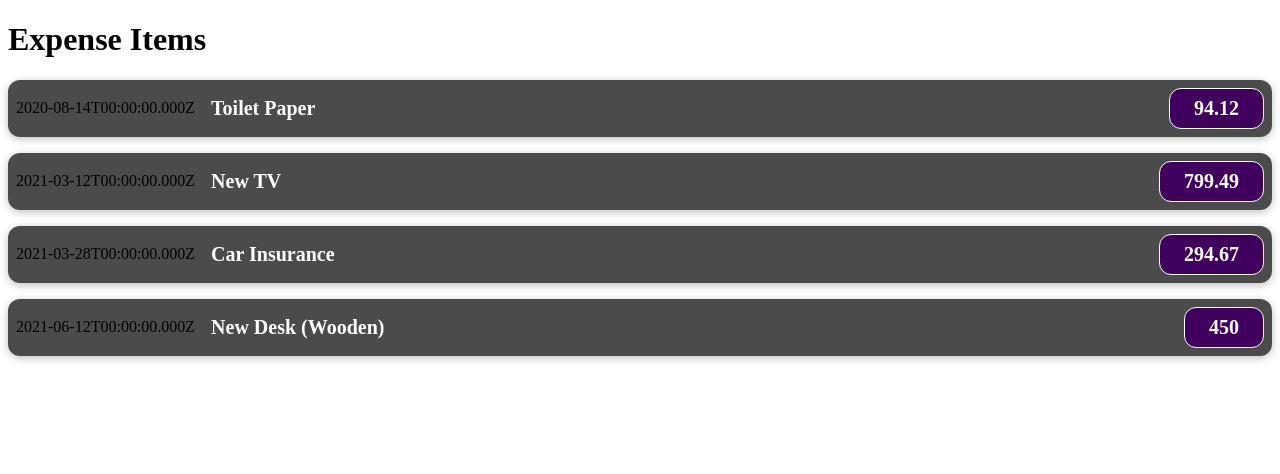
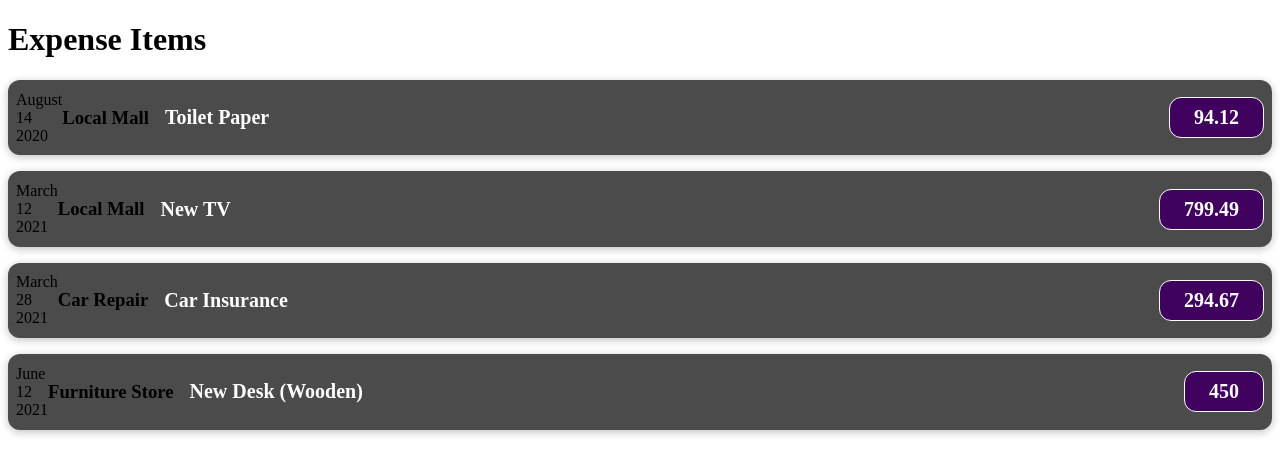
Before and after one commit to aadi-thedevguy/react-Expense-Tracker, a React (Vite) app: page / in a window 1280 px wide. Shown: the top 474 px of the page. Built offline with nearby package versions, Linux system fonts and the light colour scheme.

Commit message:
Fat Arrow functions and organised the code better

```diff
--- a/src/App.jsx
+++ b/src/App.jsx
@@ -8,19 +8,26 @@ export default function App() {
       title: 'Toilet Paper',
       amount: 94.12,
       date: new Date(2020, 7, 14),
+      locationOfExpenditure: 'Local Mall'
     },
-    { id: 'e2', title: 'New TV', amount: 799.49, date: new Date(2021, 2, 12) },
+    {
+      id: 'e2', title: 'New TV', amount: 799.49, date: new Date(2021, 2, 12),
+      locationOfExpenditure: 'Local Mall'
+
+    },
     {
       id: 'e3',
       title: 'Car Insurance',
       amount: 294.67,
       date: new Date(2021, 2, 28),
+      locationOfExpenditure: 'Car Repair'
     },
     {
       id: 'e4',
       title: 'New Desk (Wooden)',
       amount: 450,
       date: new Date(2021, 5, 12),
+      locationOfExpenditure: 'Furniture Store'
     },
   ];
 
@@ -30,9 +37,10 @@ export default function App() {
       {
         expenses.map(expense => (
           <ExpenseItem key={expense.id}
-          title= {expense.title}
-          amount={expense.amount}
-          date={expense.date} />
+            title={expense.title}
+            amount={expense.amount}
+            date={expense.date}
+            location={expense.locationOfExpenditure} />
         ))
       }
     </main>
--- /dev/null
+++ b/src/components/ExpenseDate.jsx
@@ -0,0 +1,16 @@
+
+
+const ExpenseDate = ({ date }) => {
+  const month = date.toLocaleString('en-US', { month: 'long' })
+  const year = date.getFullYear()
+  const day = date.toLocaleString('en-US', { day: '2-digit' })
+  return (
+    <div>
+      <div>{month}</div>
+      <div>{day}</div>
+      <div>{year}</div>
+    </div>
+  )
+}
+
+export default ExpenseDate
--- /dev/null
+++ b/src/components/ExpenseDetails.jsx
@@ -0,0 +1,12 @@
+
+const ExpenseDetails = ({ amount, title, location }) => {
+
+  return (
+    <div className="expense-item__description">
+      <h2>{title}</h2>
+      <div className="expense-item__price">{amount}</div>
+    </div>
+  )
+}
+
+export default ExpenseDetails
--- a/src/components/ExpenseItem.jsx
+++ b/src/components/ExpenseItem.jsx
@@ -1,14 +1,14 @@
-import React from "react";
 
-const ExpenseItem = ({amount,date,title}) => {
+import ExpenseDate from './ExpenseDate'
+import ExpenseDetails from './ExpenseDetails'
+
+const ExpenseItem = ({ amount, date, title, location }) => {
 
   return (
     <div className="expense-item">
-      <div>{date.toISOString()}</div>
-      <div className="expense-item__description">
-         <h2>{title}</h2>
-        <div className="expense-item__price">{amount}</div>
-      </div>
+      <ExpenseDate date={date} />
+      <h3> {location}</h3>
+      <ExpenseDetails amount={amount} title={title} />
     </div>
   )
 }
```
